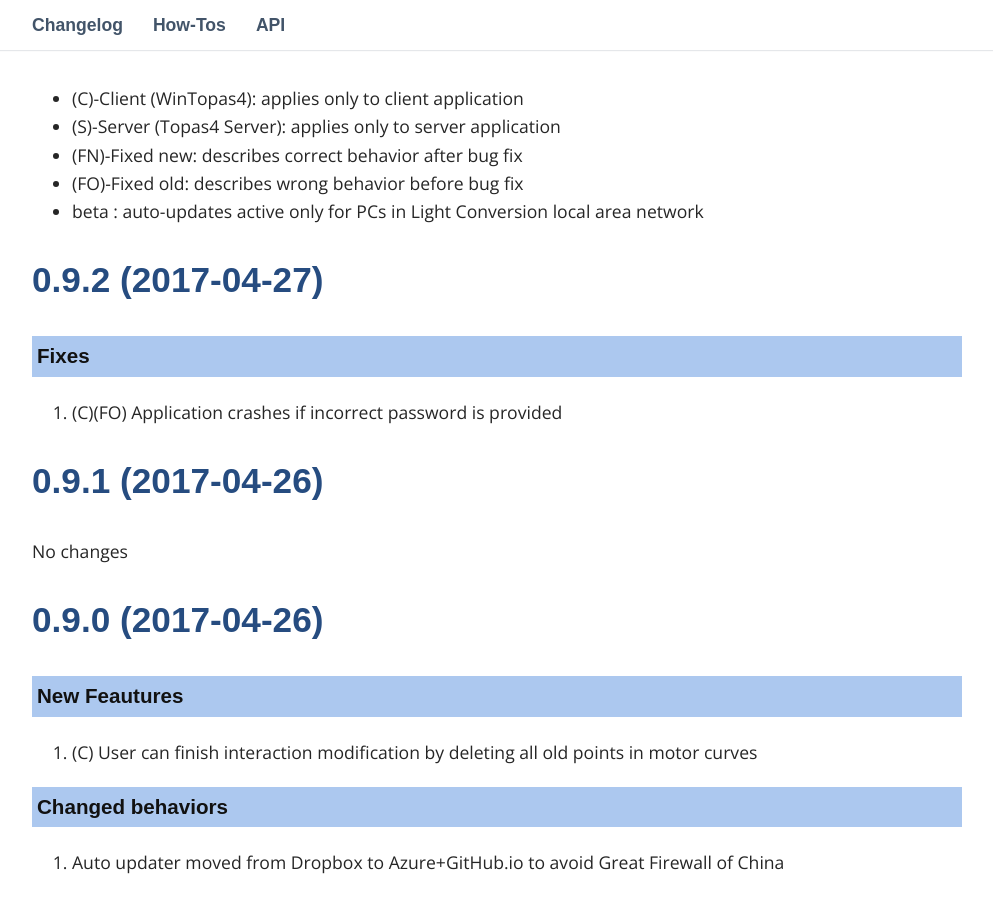
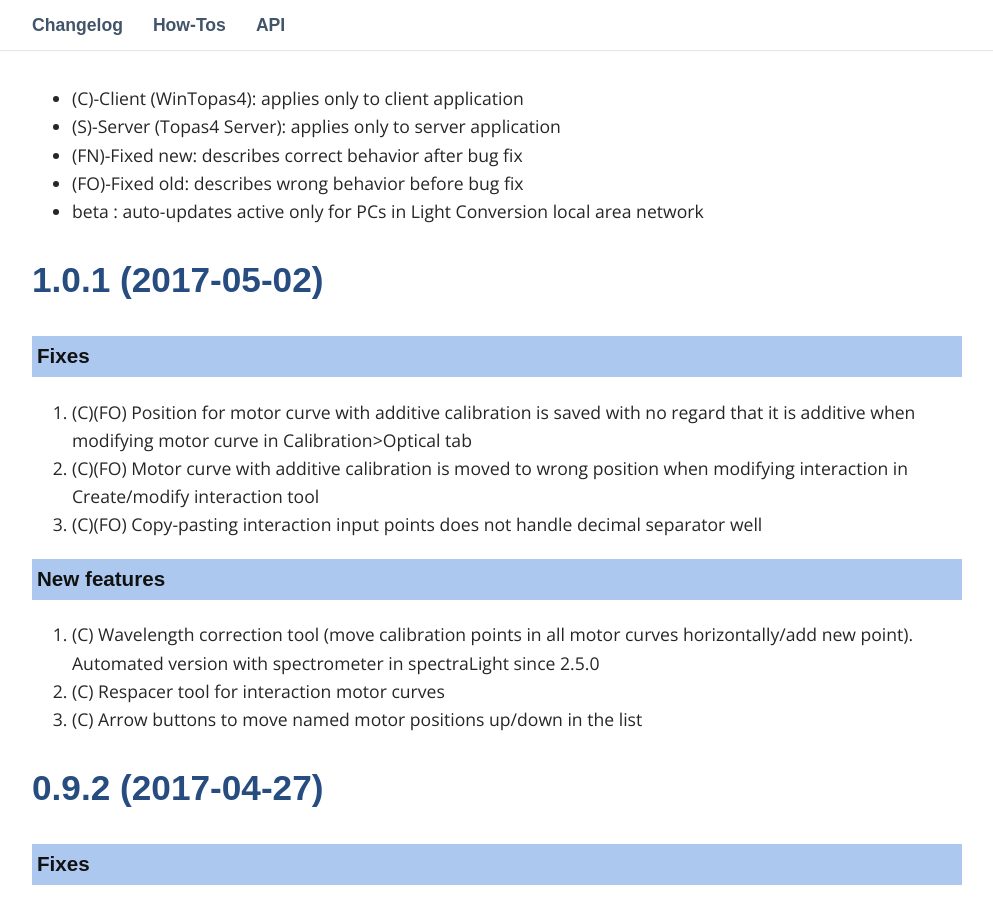
Before and after one commit to DomasM/Topas4InfoTemp00, a Jekyll site: the page built from _pages/03_changelog.md, in a window 1280 px wide and 900 px high, scrolled down 469 px. Shown: the whole window, without its empty margins (143-1136 px from the left). Built offline with Jekyll 4.4.1, drawn with Linux system fonts in a browser that asks for light colours; some web fonts are replaced; comment, search, counter and statistics services are not loaded.

Commit message:
1.0.1 release

```diff
--- a/_pages/03_changelog.md
+++ b/_pages/03_changelog.md
@@ -16,6 +16,23 @@
 * (FN)-Fixed new: describes correct behavior after bug fix
 * (FO)-Fixed old: describes wrong behavior before bug fix
 * beta : auto-updates active only for PCs in Light Conversion local area network
+
+
+## 1.0.1 (2017-05-02)
+
+### Fixes
+
+1. (C)(FO) Position for motor curve with additive calibration is saved with no regard that it is additive when modifying motor curve in Calibration>Optical tab
+1. (C)(FO) Motor curve with additive calibration is moved to wrong position when modifying interaction in Create/modify interaction tool
+1. (C)(FO) Copy-pasting interaction input points does not handle decimal separator well
+
+### New features
+
+1. (C) Wavelength correction tool (move calibration points in all motor curves horizontally/add new point). Automated version with spectrometer in spectraLight since 2.5.0
+1. (C) Respacer tool for interaction motor curves
+1. (C) Arrow buttons to move named motor positions up/down in the list
+
+
 
 ## 0.9.2 (2017-04-27)
 
```
